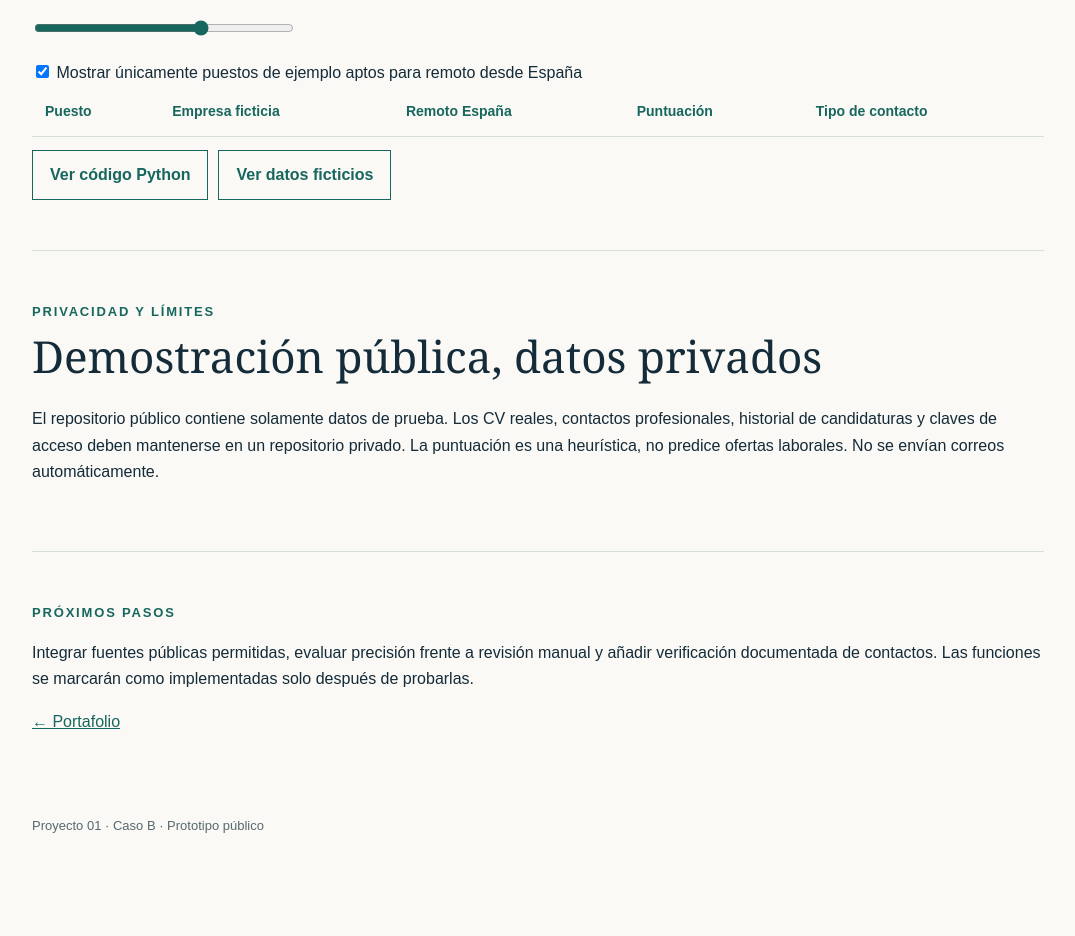
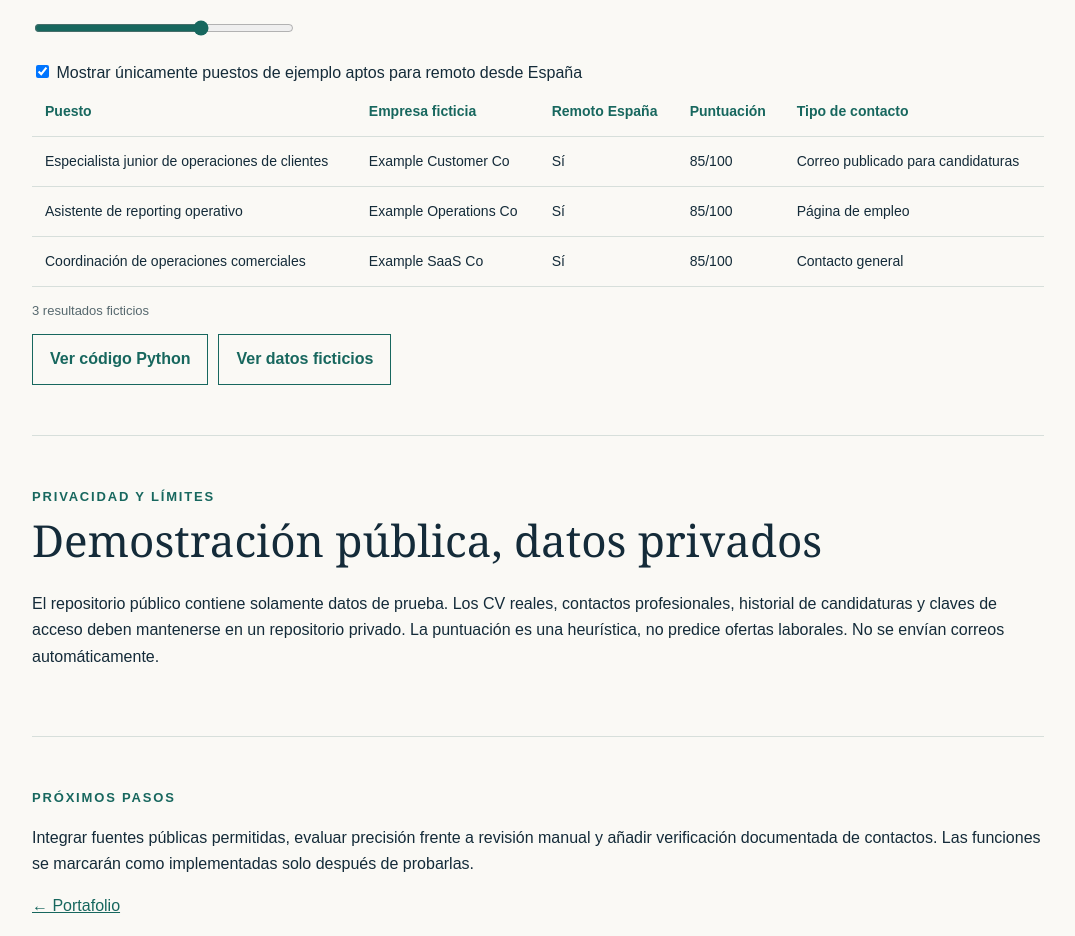
Before and after one commit to camiladevoto/portafolio, a plain HTML site: page job-hunter-es.html in a window 1280 px wide. Shown: the part 2200-3136 px from the top of the page, without its empty margins (102-1177 px from the left). Before the commit the page ends 3090 px from the top, so only its background shows below. Drawn offline with Linux system fonts and the light colour scheme.

Commit message:
Update job-hunter-es.html

```diff
--- a/job-hunter-es.html
+++ b/job-hunter-es.html
@@ -15,8 +15,8 @@
 <div class="table-wrap"><table><thead><tr><th>Puesto</th><th>Empresa ficticia</th><th>Remoto España</th><th>Puntuación</th><th>Tipo de contacto</th></tr></thead><tbody id="jobs"></tbody></table></div><p id="count" aria-live="polite" class="small"></p>
 <a class="btn" href="https://github.com/camiladevoto/portafolio/blob/main/scanner.py"
 target="_blank"
-rel="noopener noreferrer">Ver código Python</a><a class="btn" href="demo/jobs.json">Ver datos ficticios</a></section>
+rel="noopener noreferrer">Ver código Python</a><a class="btn" href="jobs.json">Ver datos ficticios</a></section>
 <section class="section"><div class="eyebrow">Privacidad y límites</div><h2>Demostración pública, datos privados</h2><p>El repositorio público contiene solamente datos de prueba. Los CV reales, contactos profesionales, historial de candidaturas y claves de acceso deben mantenerse en un repositorio privado. La puntuación es una heurística, no predice ofertas laborales. No se envían correos automáticamente.</p></section>
 <section class="section"><div class="eyebrow">Próximos pasos</div><p>Integrar fuentes públicas permitidas, evaluar precisión frente a revisión manual y añadir verificación documentada de contactos. Las funciones se marcarán como implementadas solo después de probarlas.</p><a href="index-es.html">← Portafolio</a></section>
 <footer>Proyecto 01 · Caso B · Prototipo público</footer>
-</div><script src="demo/demo.js" defer></script></body></html>
+</div><script src="demo.js" defer></script></body></html>
```
